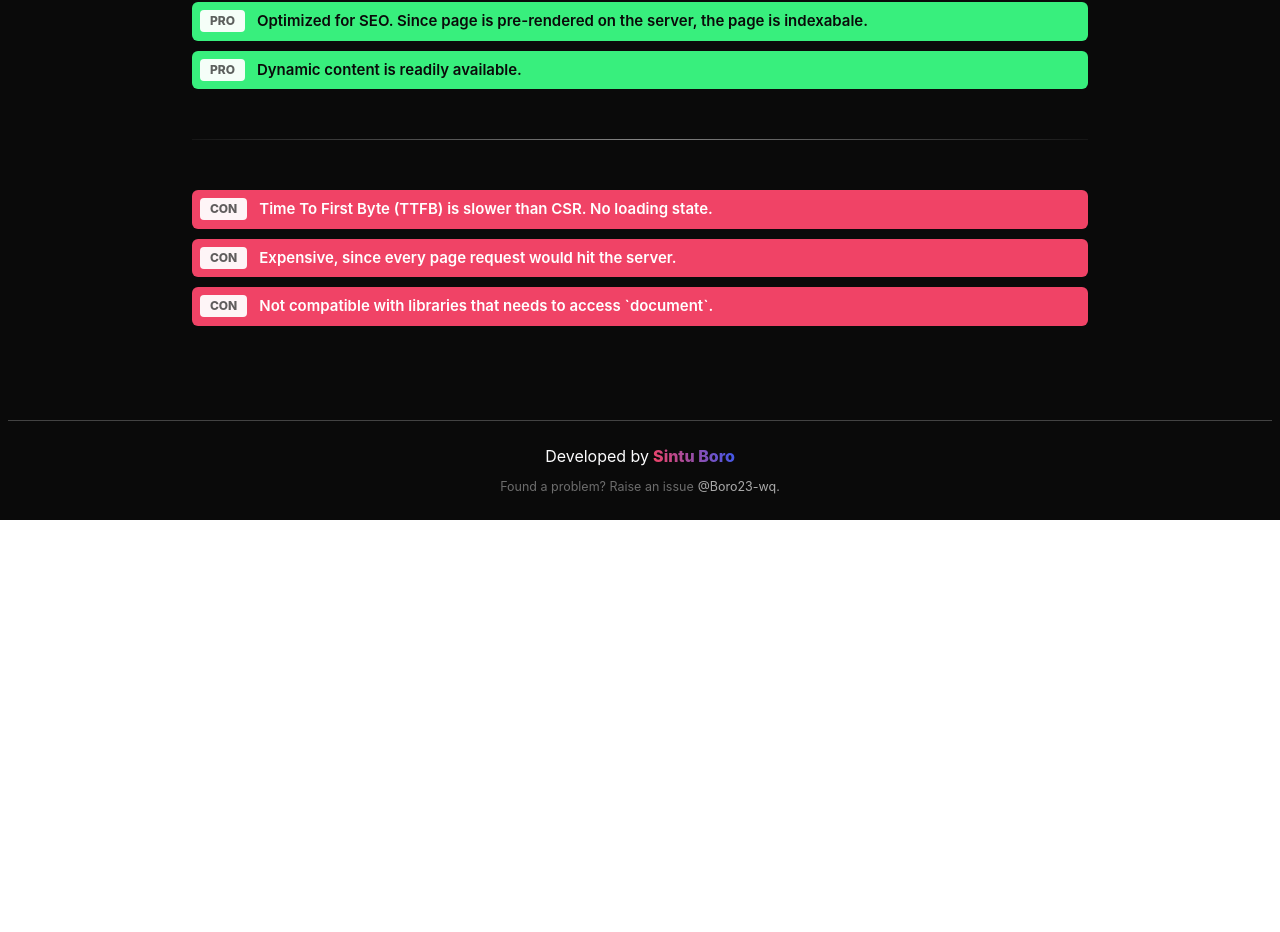
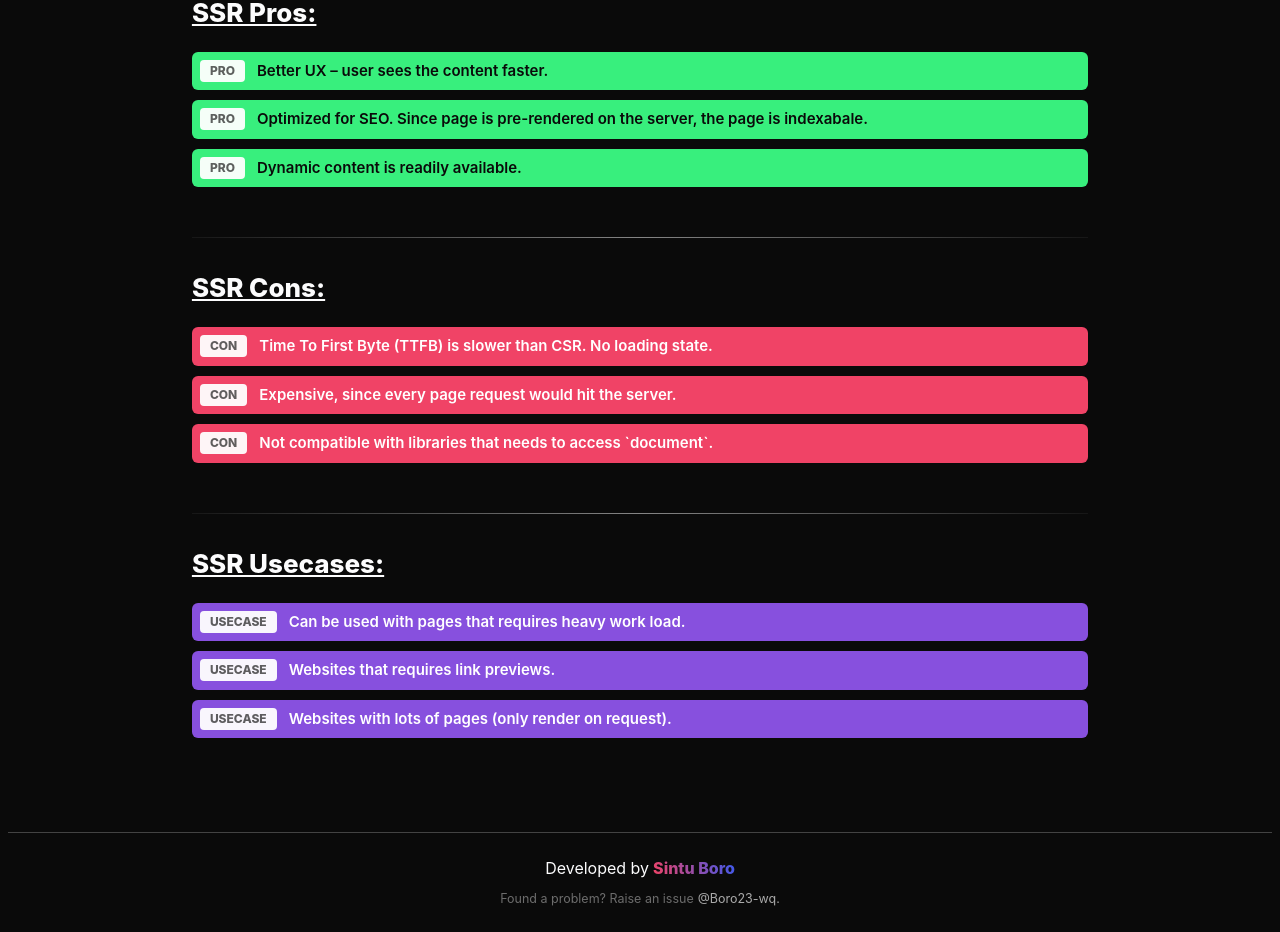
Before and after one commit to Boro23-wq/Pokedex-w-Next, a Next.js app: page /ssr/info in a window 1280 px wide. Shown: the part 944-1876 px from the top of the page. Before the commit the page ends 1464 px from the top, so only its background shows below. Built offline with nearby package versions, Linux system fonts and the light colour scheme.

Commit message:
added usecase

```diff
--- a/pages/index.tsx
+++ b/pages/index.tsx
@@ -71,7 +71,7 @@ export default function Home() {
           <Box mr="2">
             <Popover>
               <PopoverTrigger>
-                <Button size='xs' colorScheme='whiteAlpha' variant='outline'>#CSR</Button>
+                <Button size='xs' colorScheme='whiteAlpha' variant='outline'>#SSG</Button>
               </PopoverTrigger>
               <PopoverContent color="white" bg="gray.800" borderColor="gray.700">
                 <PopoverArrow />
--- a/pages/ssg/index.tsx
+++ b/pages/ssg/index.tsx
@@ -31,7 +31,7 @@ const SSGPage = (props: { pokis: PokiResultDTO[] }) => {
                 </Box>
 
                 <p className={styles.description}>
-                    The following list of pokemons are fetched through static-side generation using getStaticProps and getStaticPaths.
+                    The following list of pokemons are fetched through static-side generation using `getStaticProps` and `getStaticPaths`.
                 </p>
 
                 <div className={styles.grid}>
--- a/pages/ssr/index.tsx
+++ b/pages/ssr/index.tsx
@@ -29,7 +29,7 @@ export default function SSRPage(props: { pokis: PokiResultDTO[] }) {
                 </Box>
 
                 <p className={styles.description}>
-                    The following list of pokemons are fetched through server-side rendering using getServerSideProps.
+                    The following list of pokemons are fetched through server-side rendering using `getServerSideProps`.
                 </p>
 
                 <div className={styles.grid}>
--- a/pages/ssr/info.tsx
+++ b/pages/ssr/info.tsx
@@ -26,6 +26,10 @@ export default function SSRInfoPage() {
                 </p>
 
                 <div className={styles.infoWrapper}>
+
+                    <div className={styles.infoMainHeadingWrapper}>
+                        <h1 className={styles.infoMainHeadingText}>SSR Briefing:</h1>
+                    </div>
 
                     {/* Direct page request */}
                     <div className={styles.infoHeadingWrapper}>
@@ -88,6 +92,10 @@ export default function SSRInfoPage() {
 
                     <hr className={styles.hr} />
 
+                    <div className={styles.infoMainHeadingWrapper}>
+                        <h1 className={styles.infoMainHeadingText}>SSR Pros:</h1>
+                    </div>
+
                     <div className={styles.infoWDivrapper}>
                         <div className={styles.proDivContainer}>
                             <div className={styles.infoStepNo} > PRO</div>
@@ -111,6 +119,10 @@ export default function SSRInfoPage() {
 
                     <hr className={styles.hr} />
 
+                    <div className={styles.infoMainHeadingWrapper}>
+                        <h1 className={styles.infoMainHeadingText}>SSR Cons:</h1>
+                    </div>
+
                     <div className={styles.infoWDivrapper}>
                         <div className={styles.conDivContainer}>
                             <div className={styles.infoStepNo} > CON</div>
@@ -129,7 +141,35 @@ export default function SSRInfoPage() {
                             Not compatible with libraries that needs to access `document`.
                         </div>
                     </div>
+
+                    <hr className={styles.hr} />
+
+                    <div className={styles.infoMainHeadingWrapper}>
+                        <h1 className={styles.infoMainHeadingText}>SSR Usecases:</h1>
+                    </div>
+
+                    <div className={styles.infoWDivrapper}>
+                        <div className={styles.useCaseDivContainer}>
+                            <div className={styles.infoStepNo} >USECASE</div>
+                            Can be used with pages that requires heavy work load.
+                        </div>
+                    </div>
+                    <div className={styles.infoWDivrapper}>
+                        <div className={styles.useCaseDivContainer}>
+                            <div className={styles.infoStepNo} >USECASE</div>
+                            Websites that requires link previews.
+                        </div>
+                    </div>
+                    <div className={styles.infoWDivrapper}>
+                        <div className={styles.useCaseDivContainer}>
+                            <div className={styles.infoStepNo}>USECASE</div>
+                            Websites with lots of pages (only render on request).
+                        </div>
+                    </div>
+
                 </div>
+
+
 
             </main>
         </LayoutWrapper >
--- a/styles/Home.module.css
+++ b/styles/Home.module.css
@@ -150,7 +150,7 @@
 
 .hr {
   margin-top: 50px;
-  margin-bottom: 50px;
+  margin-bottom: 30px;
   border: 0;
   height: 1px;
   background-image: linear-gradient(to right, rgba(255, 255, 255, 0.05), rgba(255, 255, 255, 0.5), rgba(255, 255, 255, 0.05));
@@ -158,6 +158,18 @@
 
 .infoWDivrapper {
   margin-bottom: 10px;
+}
+
+.infoMainHeadingWrapper {
+  /* margin-top: 30px; */
+  margin-bottom: 20px;
+}
+
+.infoMainHeadingText {
+  margin-bottom: 6px;
+  font-size: 26px;
+  font-weight: 800;
+  text-decoration: underline;
 }
 
 .infoHeadingWrapper {
@@ -219,6 +231,17 @@
   border-radius: 6px;
 }
 
+.useCaseDivContainer {
+  display: flex;
+  background-color: rgba(142, 84, 233, 0.95);
+  color: white;
+  font-weight: 600;
+  padding: 8px;
+  font-size: 15px;
+  align-items: center;
+  border-radius: 6px;
+}
+
 .infoStepNo {
  background-color: rgba(255, 255, 255, 0.95);
  color: rgba(10, 10, 10, 0.65);
@@ -259,6 +282,11 @@
   }
 
   .conDivContainer {
+    flex-direction: column;
+    align-items: flex-start;
+  }
+
+  .useCaseDivContainer {
     flex-direction: column;
     align-items: flex-start;
   }
```
Also changed, not shown: pages/csr/info.tsx (+43 -0 lines), pages/ssg/info.tsx (+32 -1 lines).
